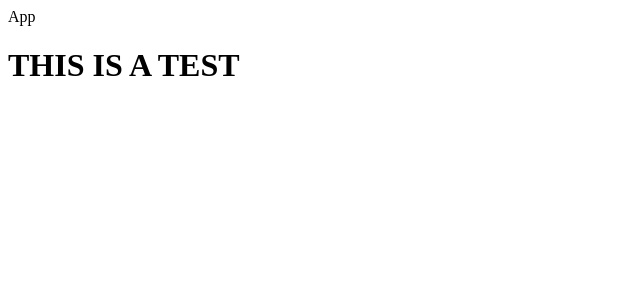
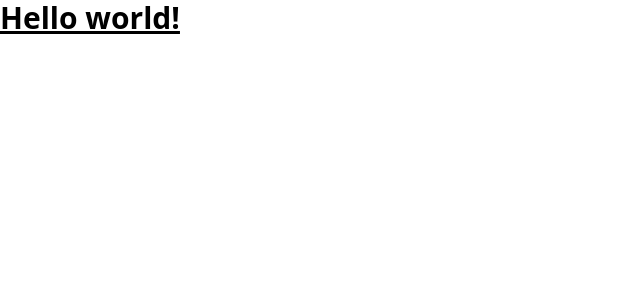
Before and after one commit to vargase34/Social-Media-App, a React (Vite) app: page / in a window 1280 px wide. Shown: the top 300 px of the page, without its empty margins (0-640 px from the left). Built offline with nearby package versions, Linux system fonts and the light colour scheme.

Commit message:
installed tailwindcss animate and copied over a customized theme for the site

```diff
--- a/package.json
+++ b/package.json
@@ -25,6 +25,7 @@
     "eslint-plugin-react-refresh": "^0.4.6",
     "postcss": "^8.4.38",
     "tailwindcss": "^3.4.3",
+    "tailwindcss-animate": "^1.0.7",
     "typescript": "^5.2.2",
     "vite": "^5.2.0"
   }
--- a/src/App.tsx
+++ b/src/App.tsx
@@ -1,11 +1,13 @@
 import './globals.css';
 
 const App = () => {
-  return (
-    <div>App
-         <h1>THIS IS A TEST</h1>
-    </div>
-  )
+    return (
+        <div>
+            <h1 className="text-3xl font-bold underline">
+                Hello world!
+            </h1>
+        </div>
+    )
 }
 
 export default App
--- a/src/globals.css
+++ b/src/globals.css
@@ -0,0 +1,3 @@
+@tailwind base;
+@tailwind components;
+@tailwind utilities;
--- a/tailwind.config.js
+++ b/tailwind.config.js
@@ -1,8 +1,66 @@
 /** @type {import('tailwindcss').Config} */
-export default {
-  content: [],
+const defaultTheme = require('tailwindcss/defaultTheme')
+
+module.exports = {
+  darkMode: ['class'],
+  content: [
+    './pages/**/*.{ts,tsx}',
+    './components/**/*.{ts,tsx}',
+    './app/**/*.{ts,tsx}',
+    './src/**/*.{ts,tsx}',
+  ],
   theme: {
-    extend: {},
+    container: {
+      center: true,
+      padding: '2rem',
+      screens: {
+        '2xl': '1400px',
+
+      },
+    },
+    extend: {
+      colors: {
+        'primary-500': '#877EFF',
+        'primary-600': '#5D5FEF',
+        'secondary-500': '#FFB620',
+        'off-white': '#D0DFFF',
+        'red': '#FF5A5A',
+        'dark-1': '#000000',
+        'dark-2': '#09090A',
+        'dark-3': '#101012',
+        'dark-4': '#1F1F22',
+        'light-1': '#FFFFFF',
+        'light-2': '#EFEFEF',
+        'light-3': '#7878A3',
+        'light-4': '#5C5C7B',
+      },
+      screens: {
+        'xs': '480px',
+
+      },
+      width: {
+        '420': '420px',
+        '465': '465px',
+      },
+      fontFamily: {
+        inter: ['Inter', 'sans-serif'],
+
+      },
+      keyframes: {
+        'accordion-down': {
+          from: { height: 0 },
+          to: { height: 'var(--radix-accordion-content-height)' },
+        },
+        'accordion-up': {
+          from: { height: 'var(--radix-accordion-content-height)' },
+          to: { height: 0 },
+        },
+      },
+      animation: {
+        'accordion-down': 'accordion-down 0.2s ease-out',
+        'accordion-up': 'accordion-up 0.2s ease-out',
+      },
+    },
   },
-  plugins: [],
-}
+  plugins: [require('tailwindcss-animate')],
+};
```
Also changed, not shown: 1 other file (tests, documents, lock files or other folders).
